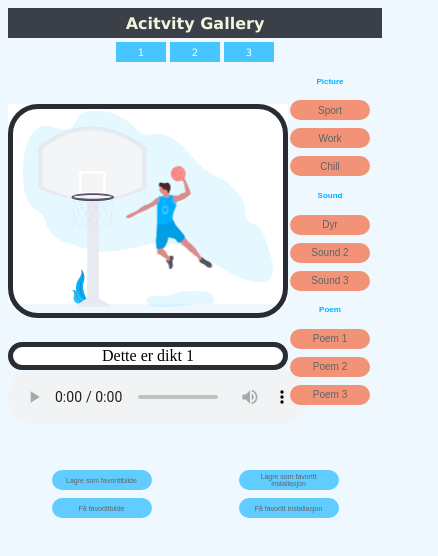
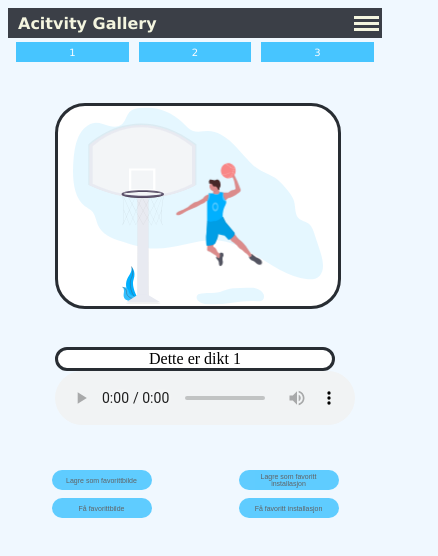
Before and after one commit to kristofferTJ/IT2108-project-1, a React (Create React App) app in the folder prosjekt-2/: page / in a window 390 px wide. Shown: the top 556 px of the page, 438 px wide, since content can reach past the window. Built offline with nearby package versions, Linux system fonts and the light colour scheme.

Commit message:
laget burgermeny #16

```diff
--- a/prosjekt-2/src/App.css
+++ b/prosjekt-2/src/App.css
@@ -14,7 +14,7 @@
 .Main_and_sidebar{
   display: flex;
   flex-direction: row;
-  justify-content: space-between;
+  justify-content: center;
 }
 
 .space{
--- a/prosjekt-2/src/App.tsx
+++ b/prosjekt-2/src/App.tsx
@@ -7,6 +7,7 @@ import Tabs from './components/Tabs/Tabs';
 import { tabsContext } from './components/Tabs/TabContext';
 import Header from './components/Header/Header';
 import Main from './Main';
+
 
 
 function App() {
@@ -47,14 +48,13 @@ function App() {
         <tabsContext.Provider value={{ activeTab, setActiveTab }}>
           <Tabs></Tabs>
         <div className="Main_and_sidebar">
-        <div className="space"></div>
+        {/* <div className="space"></div> */}
           <div className="Main">
             <Main></Main>
           </div>
-          <div className="Sidebar">
-            <Sidebar></Sidebar>
+          {/* <div className="Sidebar">
           </div>
-          <div className="space"></div>
+          <div className="space"></div> */}
         </div>
         </tabsContext.Provider>
         <div className="buttonContainer2">
--- a/prosjekt-2/src/Main.css
+++ b/prosjekt-2/src/Main.css
@@ -6,20 +6,20 @@
 
 .imagediv{
     background-color: white;
+    border-style: solid;
+    border-color: #282d33;
+    border-width: 3px;
+    border-radius: 30px;
 }
 
 .image{
-    border-style: solid;
-    border-color: #282d33;
-    border-width: 5px;
-    border-radius: 30px;
     align-self: flex-start
 }
 
 .poem{
     border-style: solid;
     border-color: #282d33;
-    border-width: 5px;
+    border-width: 3px;
     border-radius: 30px;
     background-color: white;
     /* border-color: #282c34;  */
@@ -51,7 +51,7 @@
       height: 200px;
     }
 
-    .installations{
+     .installations{
         width: 280px;
         height: 400px;
     }
--- /dev/null
+++ b/prosjekt-2/src/components/Burgermenu/Burger.css
@@ -0,0 +1,17 @@
+.burgerBar {
+    transition: 0.3s;
+    margin-top: 2.5px;
+    margin-bottom: 2.5px;
+    background-color: beige;
+    margin: 5px;
+    width: 40px;
+    height: 5px;
+  }
+
+  @media only screen and (max-width: 600px) {
+    .burgerBar{
+        width: 25px;
+        height: 3px;
+        margin: 3px;
+    }
+  }
--- /dev/null
+++ b/prosjekt-2/src/components/Burgermenu/Burger.tsx
@@ -0,0 +1,17 @@
+import React from 'react';
+import './Burger.css';
+
+interface Props{
+    setOpen: (val: boolean) => void;
+    isOpen: boolean;
+}
+
+export default function Burger(props: Props) {
+  return (
+    <div className="burgermenuContainer" onClick={() => props.setOpen(!props.isOpen)}>
+        <div className="burgerBar"></div>
+        <div className="burgerBar"></div>
+        <div className="burgerBar"></div>
+    </div>
+  );
+}
--- /dev/null
+++ b/prosjekt-2/src/components/Burgermenu/Burgermenu.tsx
@@ -0,0 +1,21 @@
+import React, {useState} from "react";
+import Sidebar from "../Menu/Menu";
+import Burger from '../Burgermenu/Burger';
+import { booleanLiteral } from "@babel/types";
+
+interface Props{
+    isOpen: boolean;
+}
+
+function Burgermenu(props: Props) {
+    return(
+        <div>
+            {
+               props.isOpen && <Sidebar></Sidebar>
+            }
+
+        </div>
+    );
+}
+
+export default Burgermenu;
--- a/prosjekt-2/src/components/Header/Header.css
+++ b/prosjekt-2/src/components/Header/Header.css
@@ -3,9 +3,13 @@
     height: 55px;
     background-color: #282c34;;
     opacity: 0.9;
-    flex-direction: column;
+    flex-direction: row;
     align-items: center;
-    justify-content: center;
+    justify-content: space-between;
+}
+
+.spaceBetween{
+    width: 15px;
 }
 
 .title{
--- a/prosjekt-2/src/components/Header/Header.tsx
+++ b/prosjekt-2/src/components/Header/Header.tsx
@@ -1,10 +1,19 @@
-import React from 'react';
+import React, { useState } from 'react';
 import './Header.css';
+import Burgermenu from '../Burgermenu/Burgermenu';
+import Burger from '../Burgermenu/Burger';
 
 export default function Header() {
+  const [isOpen, setOpen] = useState(false)
+
+
   return (
-    <header className='header'>
-        <h1 className='title'>Acitvity Gallery</h1>
-    </header>
+    <div>
+      <header className='header'>
+          <h1 className='title'>Acitvity Gallery</h1>
+          <Burger setOpen={setOpen} isOpen={isOpen}></Burger>
+      </header>
+      <Burgermenu isOpen={isOpen}></Burgermenu>
+    </div>
   );
 }
--- a/prosjekt-2/src/components/Menu/menu.css
+++ b/prosjekt-2/src/components/Menu/menu.css
@@ -5,25 +5,26 @@
   float: right;
   width: 150px;
   align-items: flex-start;
-  /* background-color: #282c34;  */
+  background-color: #282c34;
+  opacity: 0.9;
 }
 
 .catagories {
-  background-color: #f4511e;
+  /* background-color: #f4511e;  */
+  background-color: #282c34;
   width: 150px;
   height: 40px;
   border: none;
-  color: black;
+  color: beige;
   text-align: center;
   font-size: 14px;
   font-family: sans-serif;
   margin: 4px 2px;
-  opacity: 0.6;
   transition: 0.3s;
   display: inline-block;
   text-decoration: none;
   cursor: pointer;
-  border-radius: 20px;
+
 }
 
 .catagories:hover {opacity: 1}
@@ -50,6 +51,9 @@ h4 {
 }
 
 @media screen and (max-width: 600px) {
+  .menu{
+    width: 100px;
+  }
   .catagories {
     width: 80px;
     height: 20px;
--- a/prosjekt-2/src/components/Tabs/Tabs.css
+++ b/prosjekt-2/src/components/Tabs/Tabs.css
@@ -1,12 +1,12 @@
 .buttonContainer{
-    display: felx;
+    display: flex;
     justify-content: space-evenly;
 }
 
 
 .button {
     background-color: #00B0FF;
-    width: 150px;
+    width: 30%;
     height: 40px;
     border: none;
     color: white;
@@ -31,7 +31,6 @@
       flex-direction: row;
     }
     .button{
-        width: 50px;
         height: 20px;
         font-size: 10px;
     }
```
